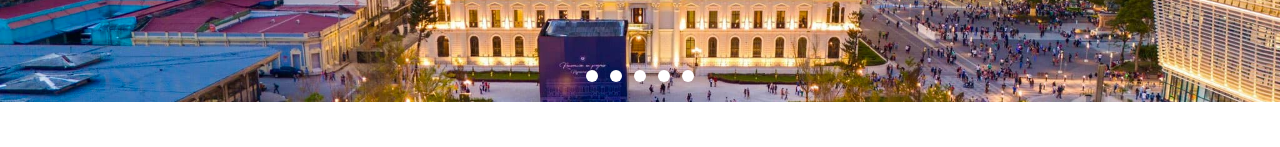
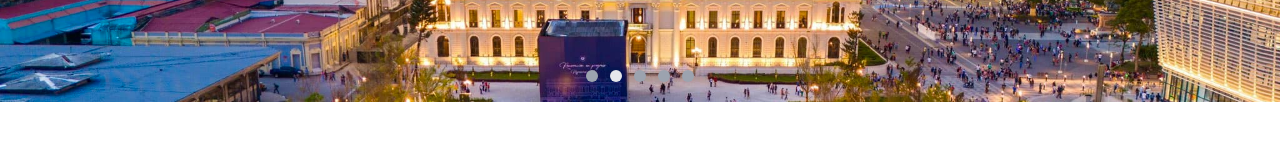
Before and after one commit to MR211604/wonders-from-el-salvador, a React (Vite) app in the folder frontend/: page / in a window 1280 px wide. Shown: the part 467-614 px from the top of the page. Built offline with nearby package versions, Linux system fonts and the light colour scheme.

Commit message:
fix - frontend: arreglando color de botones en Carrousel.jsx

```diff
--- a/frontend/src/places/components/Carrousel.jsx
+++ b/frontend/src/places/components/Carrousel.jsx
@@ -36,7 +36,7 @@ export function Carrousel({ slides }) {
           <div class="absolute z-30 flex -translate-x-1/2 bottom-5 left-1/2 space-x-3 rtl:space-x-reverse ">
             {
               slides.map((_, slideIndex) => (
-                <button key={slideIndex} type="button" onClick={() => goToSlide(slideIndex)} className={`w-3 h-3 bg-white rounded-full ${current === slideIndex ? 'bg-gray-300' : 'bg-gray-500'}`} aria-current={current === slideIndex} aria-label={`Slide ${slideIndex + 1}`} data-carousel-slide-to={slideIndex}></button>
+                <button key={slideIndex} type="button" onClick={() => goToSlide(slideIndex)} className={`w-3 h-3 rounded-full ${current === slideIndex ? 'bg-gray-200' : 'bg-gray-400'}`} aria-current={current === slideIndex} aria-label={`Slide ${slideIndex + 1}`} data-carousel-slide-to={slideIndex}></button>
               ))
             }
 
```
